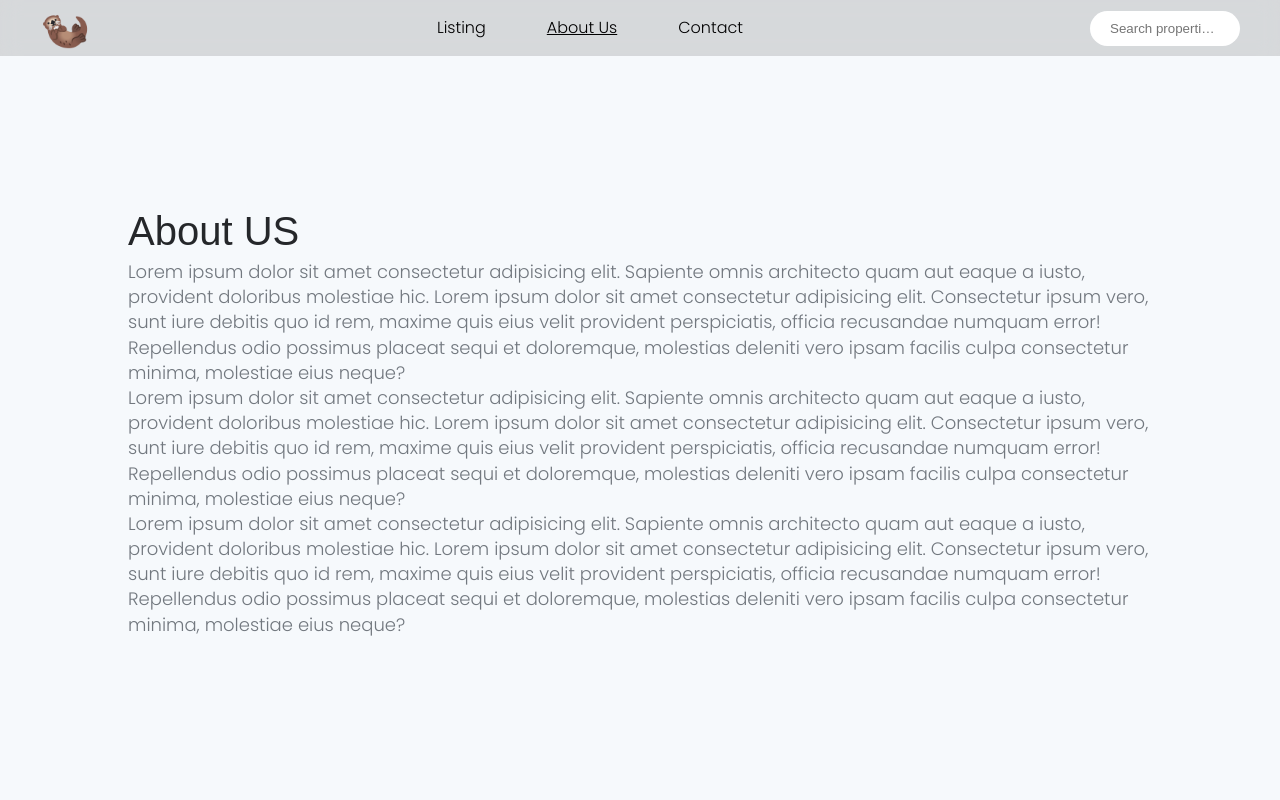
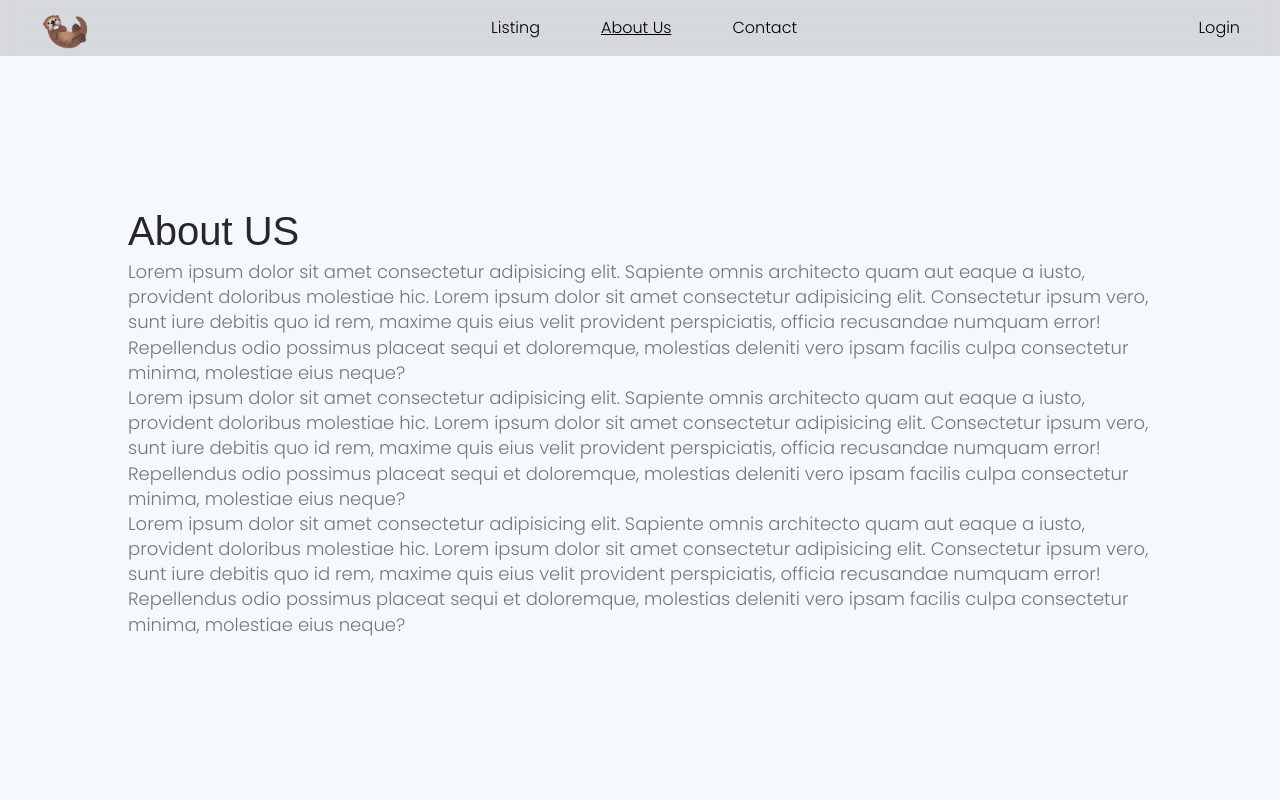
Before and after one commit to Ph-uad/Otter-Home, a React (Create React App) app: page /about in a window 1280 px wide. Shown: the top 800 px of the page. Built offline with nearby package versions, Linux system fonts and the light colour scheme.

Commit message:
searchbar utility

```diff
--- a/src/components/Listing/ListItem.js
+++ b/src/components/Listing/ListItem.js
@@ -1,25 +1,42 @@
+import { useEffect } from "react";
 import { useState } from "react";
 import { useSelector } from "react-redux";
+import Search from "../../utility/search";
 import Classes from './listing.module.css';
 import ListModal from './ListingModal'
 
 
-const ListItems = ({show}) => {
+const ListItems = ({ show }) => {
+    let propertyList = useSelector(state => state.property.list);
+    const [initialList, setFilteredList] = useState(propertyList)
+    const [modal, setModal] = useState();
+    const [searchText, setSearchText] = useState(' ');
+
+    const toggleModalHandler = (item) => setModal(item);
+    const closeModalHandler = () => setModal();
 
 
-    const [modal, setModal] = useState();
-    const toggleModalHandler = (item) => {
-        setModal(item);
-    }
-    const closeModalHandler = () => {
-        setModal();
-    }
+    useEffect(() => {
 
-    const property = useSelector(state => state.property.list)
-    const lists = property.map((item, index) => {
+        // const resultArrays = () => {
+        //     if (searchText.trim() === '') {
+        //         return propertyList
+        //     } else {
+        //         return (
+        //         initialList.filter((item) => searchText.trim() !== '' && item.location.toLowerCase().trim().includes(searchText)));
+        //     }
+        // }
+        // setFilteredList(resultArrays);
+
+        console.log('running...')
+
+        return () => initialList(propertyList);
+    },[initialList, propertyList, searchText])
+
+
+    let lists = initialList.map((item, index) => {
         return (
             <li className={ `list__item` } key={ index } onClick={ () => toggleModalHandler(item) }>
-
                 <figure className={ Classes.figure }>
                     <img className={ `img ${Classes.img}` } src={ item.image } alt="property" />
                 </figure>
@@ -41,13 +58,17 @@ const ListItems = ({show}) => {
                 </div>
             </li>
         )
-    })
+    });
+
 
     return (
-        <div className="grid">
-            { lists }
-            { modal && <ListModal data={ modal } close={ closeModalHandler } /> }
-        </div>
+        <>
+            <Search setSearchText={ setSearchText } />
+            <div className="grid">
+                { lists }
+                { modal && <ListModal data={ modal } close={ closeModalHandler } /> }
+            </div>
+        </>
     )
 
 }
--- a/src/components/Nav/Nav.js
+++ b/src/components/Nav/Nav.js
@@ -1,17 +1,10 @@
-
-import { useState } from 'react';
-import { useSelector } from 'react-redux';
 import { Link, NavLink } from 'react-router-dom';
-import Search from '../../utility/search';
 import Classes from './nav.module.css';
 
 
 function Nav() {
 
-    const content = useSelector(state => state.property.list)
-    const [searchResult, setSeaarchResult] = useState([])
 
-    console.log(searchResult);
 
     return (
         <nav className={ `${Classes['nav']} flex width--max` }>
@@ -31,7 +24,7 @@ function Nav() {
             </ul>
 
             <span>
-               <Search content={content} setSearchText={setSeaarchResult} />
+                Login
             </span>
         </nav>
     );
--- a/src/utility/search.js
+++ b/src/utility/search.js
@@ -5,7 +5,7 @@ const Search = ({content, setSearchText}) =>{
 
     return(
         <form action="search">
-               <input className="search" type="text" placeholder="Search properties..." onChange={changeHandler} />
+               <input spellCheck="false" className="search" type="text" placeholder="Search properties..." onChange={changeHandler} />
         </form>
     )
 
```
